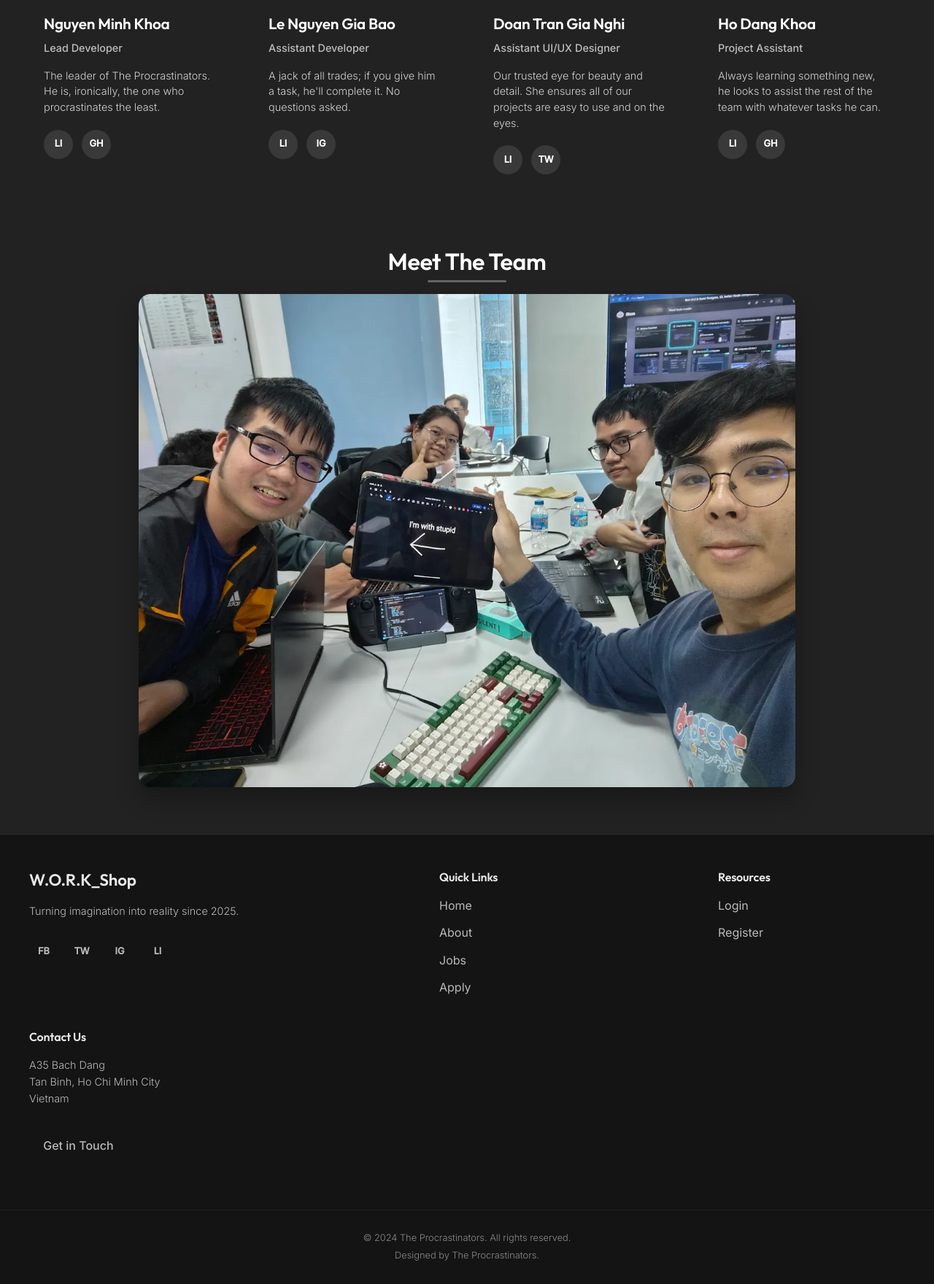
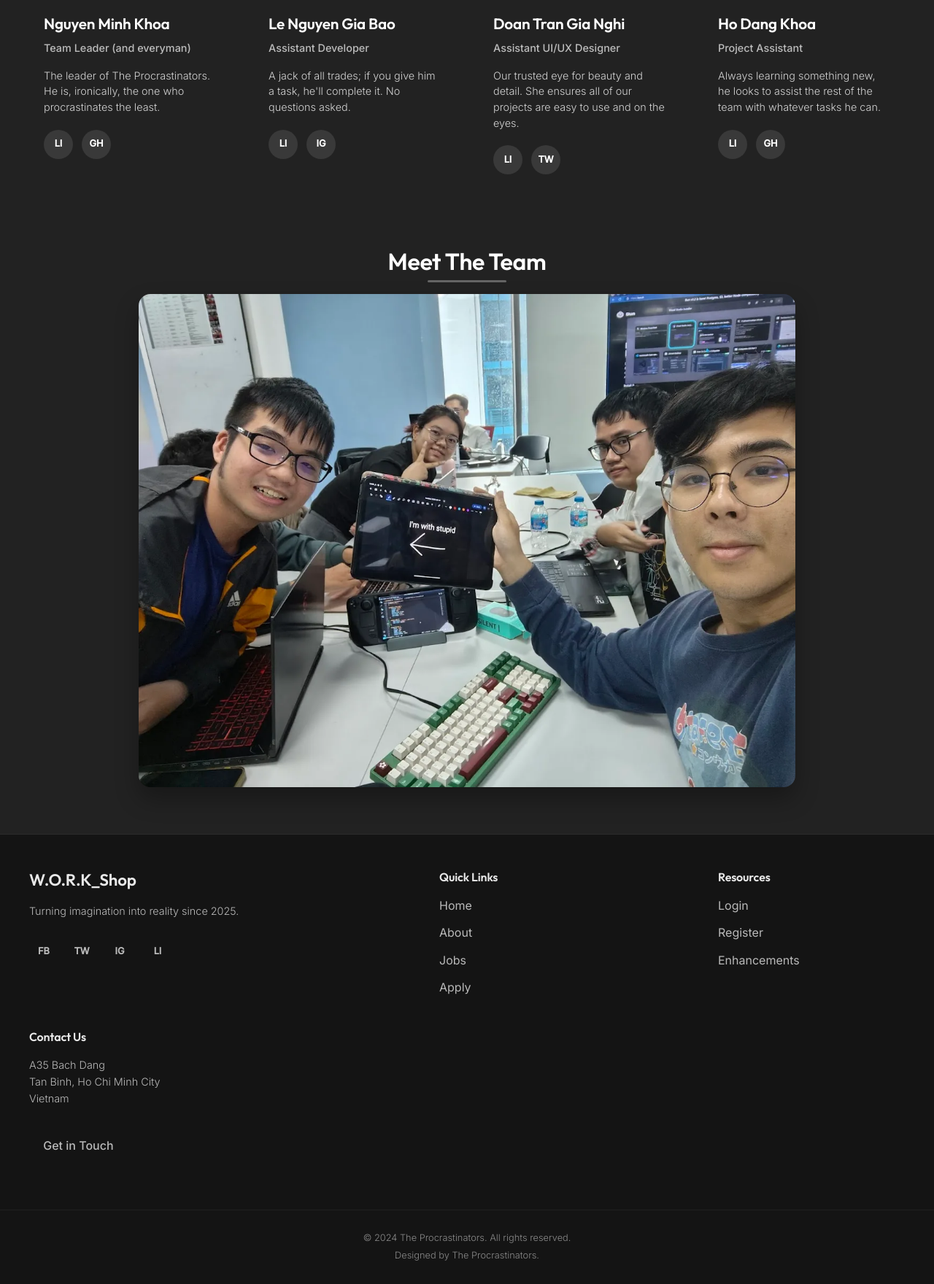
Before and after one commit to DavidScann/COS10026-ProjectPart2, a PHP site: page /about.php in a window 1280 px wide. Shown: the part 625-2385 px from the top of the page at 73% size. Run offline with PHP 8.4, Linux system fonts and the light colour scheme.

Commit message:
Add enhancements page, update team roles, and modify footer links

```diff
--- a/about.php
+++ b/about.php
@@ -13,7 +13,7 @@
                 <img src="styles/images/khoa1.jpg" alt="Nguyen Minh Khoa">
             </div>
             <h3>Nguyen Minh Khoa</h3>
-            <div class="team-role">Lead Developer</div>
+            <div class="team-role">Team Leader (and everyman)</div>
             <p class="team-bio">The leader of The Procrastinators. He is, ironically, the one who procrastinates the least.</p>
             <div class="social-links">
                 <a href="#" class="social-icon">LI</a>
@@ -23,7 +23,7 @@
 
         <div class="team-member">
             <div class="team-photo">
-                <img src="styles/images/team2.jpg" alt="Le Nguyen Gia Bao">
+                <img src="styles/images/bao.jpg" alt="Le Nguyen Gia Bao">
             </div>
             <h3>Le Nguyen Gia Bao</h3>
             <div class="team-role">Assistant Developer</div>
@@ -36,7 +36,7 @@
 
         <div class="team-member">
             <div class="team-photo">
-                <img src="styles/images/team3.jpg" alt="Doan Tran Gia Nghi">
+                <img src="styles/images/nghi.jpg" alt="Doan Tran Gia Nghi">
             </div>
             <h3>Doan Tran Gia Nghi</h3>
             <div class="team-role">Assistant UI/UX Designer</div>
@@ -49,7 +49,7 @@
 
         <div class="team-member">
             <div class="team-photo">
-                <img src="styles/images/team4.jpg" alt="Ho Dang Khoa">
+                <img src="styles/images/khoa2.png" alt="Ho Dang Khoa">
             </div>
             <h3>Ho Dang Khoa</h3>
             <div class="team-role">Project Assistant</div>
--- a/footer.inc
+++ b/footer.inc
@@ -26,6 +26,7 @@
             <ul>
                 <li><a href="login.php">Login</a></li>
                 <li><a href="register.php">Register</a></li>
+                <li><a href="phpenhancements.php">Enhancements</a></li>
             </ul>
         </div>
 
--- a/header.inc
+++ b/header.inc
@@ -33,7 +33,7 @@ $isHR = $isLoggedIn && isset($_SESSION['role']) && $_SESSION['role'] === 'HR';
                 <li><a href="about.php">About</a></li>
                 <li><a href="jobs.php">Jobs</a></li>
                 <li><a href="apply.php">Apply</a></li>
-                <li><a href="enhancements.php">Enhancements</a></li>
+                <li><a href="phpenhancements.php">Enhancements</a></li>
 
                 <?php if ($isLoggedIn): ?>
                     <?php if ($isHR): ?>
```
Also changed, not shown: phpenhancements.php (renamed from enhancements.php), styles/images/bao.jpg (added), styles/images/khoa2.png (added), styles/images/nghi.jpg (added).
